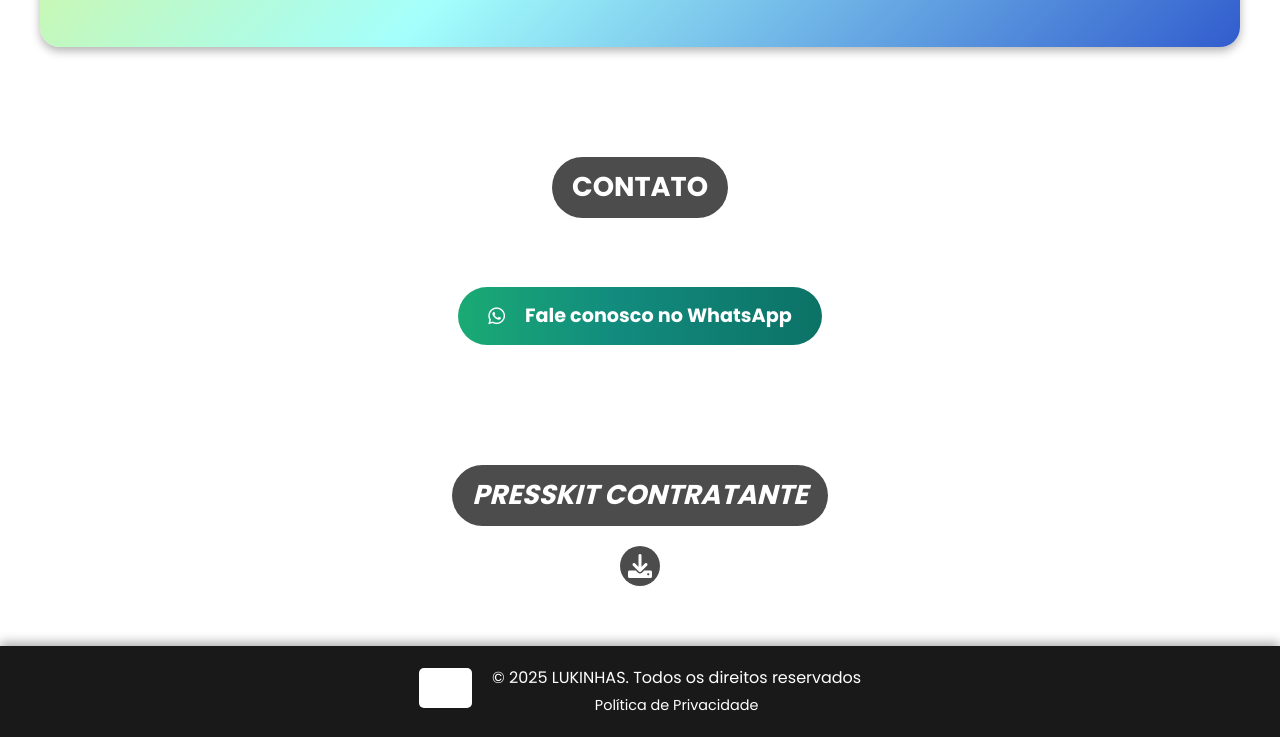
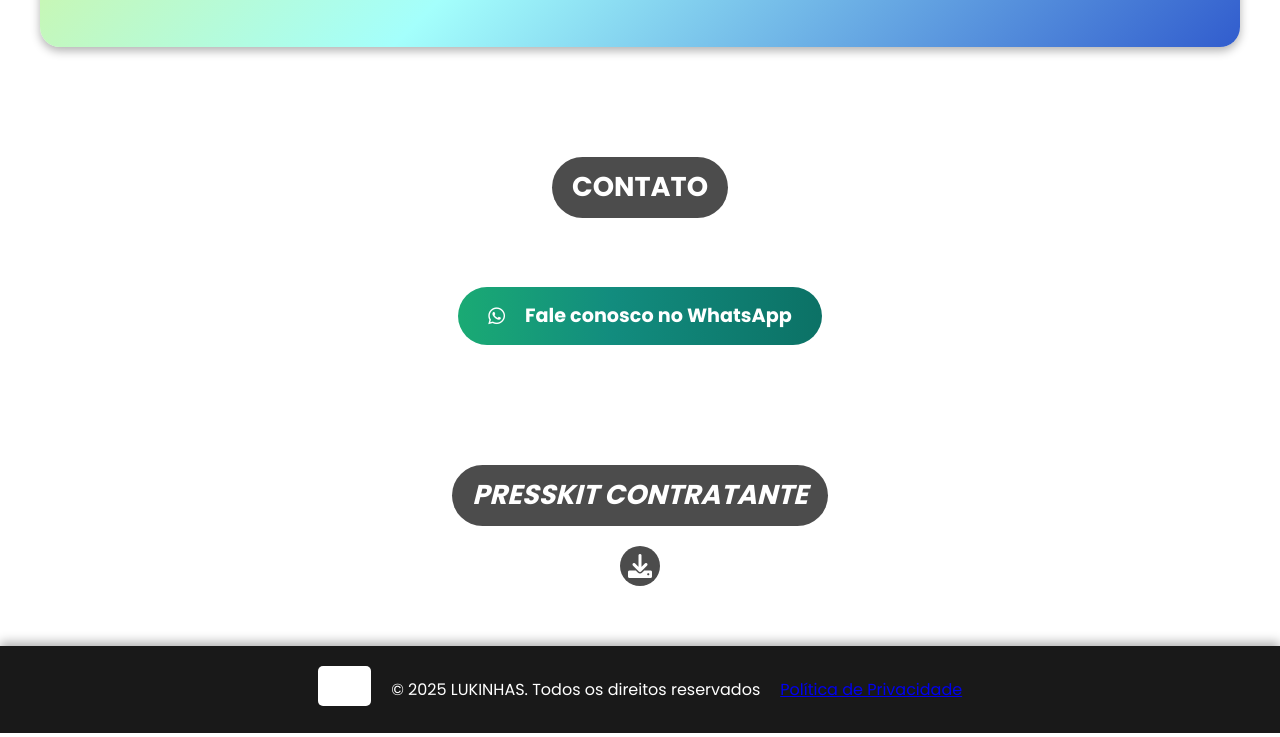
Before and after one commit to designereab/SiteOficialLukinhas, a website built with Vite: page index.html in a window 1280 px wide. Shown: the part 3961-4698 px from the top of the page. Built offline with nearby package versions, Linux system fonts and the light colour scheme; grey boxes are pictures that could not be loaded.

Commit message:
Update index.html

```diff
--- a/index.html
+++ b/index.html
@@ -255,6 +255,7 @@
     </div>
   </section>
 
+  <!-- Rodapé -->
   <footer>
     <div class="container">
       <!-- Logo à esquerda -->
@@ -262,18 +263,24 @@
         <img src="https://ik.imagekit.io/2drfzki3i/logo-lkeab.png" alt="Logotipo LK&EAB">
       </div>
 
-    <!-- Texto e link centralizados -->
-    <div class="footer-content">
+      <!-- Texto no meio -->
+      <div class="footer-text">
         <p>© 2025 LUKINHAS. Todos os direitos reservados</p>
+      </div>
+
+      <!-- Link da Política de Privacidade à direita -->
+      <div class="footer-privacy">
         <a href="/politica-de-privacidade" target="_blank">Política de Privacidade</a>
       </div>
     </div>
   </footer>
-    <!-- Cookies -->
+
+  <!-- Banner de Consentimento de Cookies -->
   <div id="cookie-consent-banner" class="cookie-consent-banner">
     <p>Este site utiliza cookies para garantir que você obtenha a melhor experiência. <a href="/politica-de-privacidade" target="_blank">Saiba mais</a>.</p>
     <button id="accept-cookies" class="cookie-consent-button">Aceitar</button>
   </div>
+
   <script type="module" src="./script.js"></script>
 </body>
 </html>
```
Lines whose indentation alone changed are shown as unchanged.
